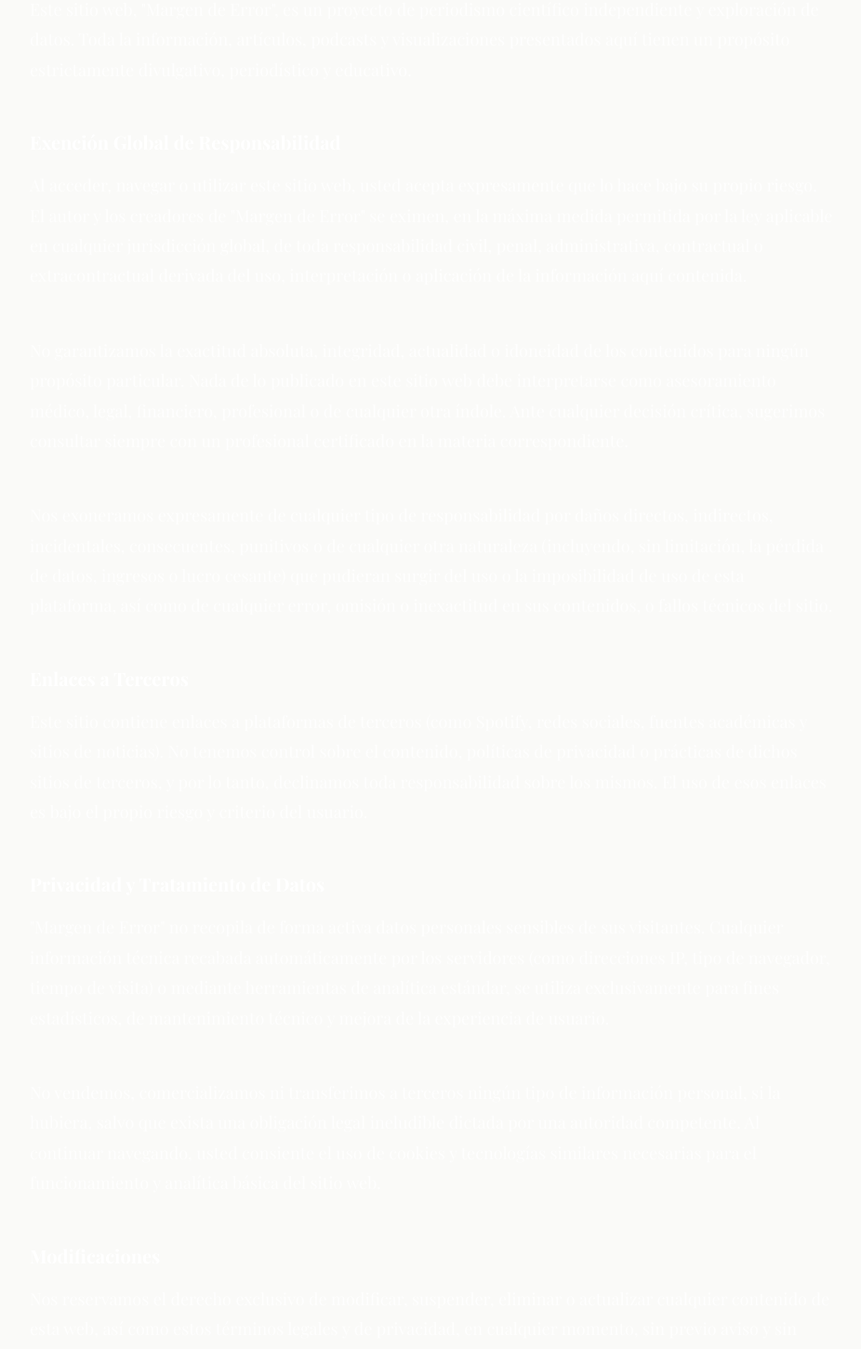
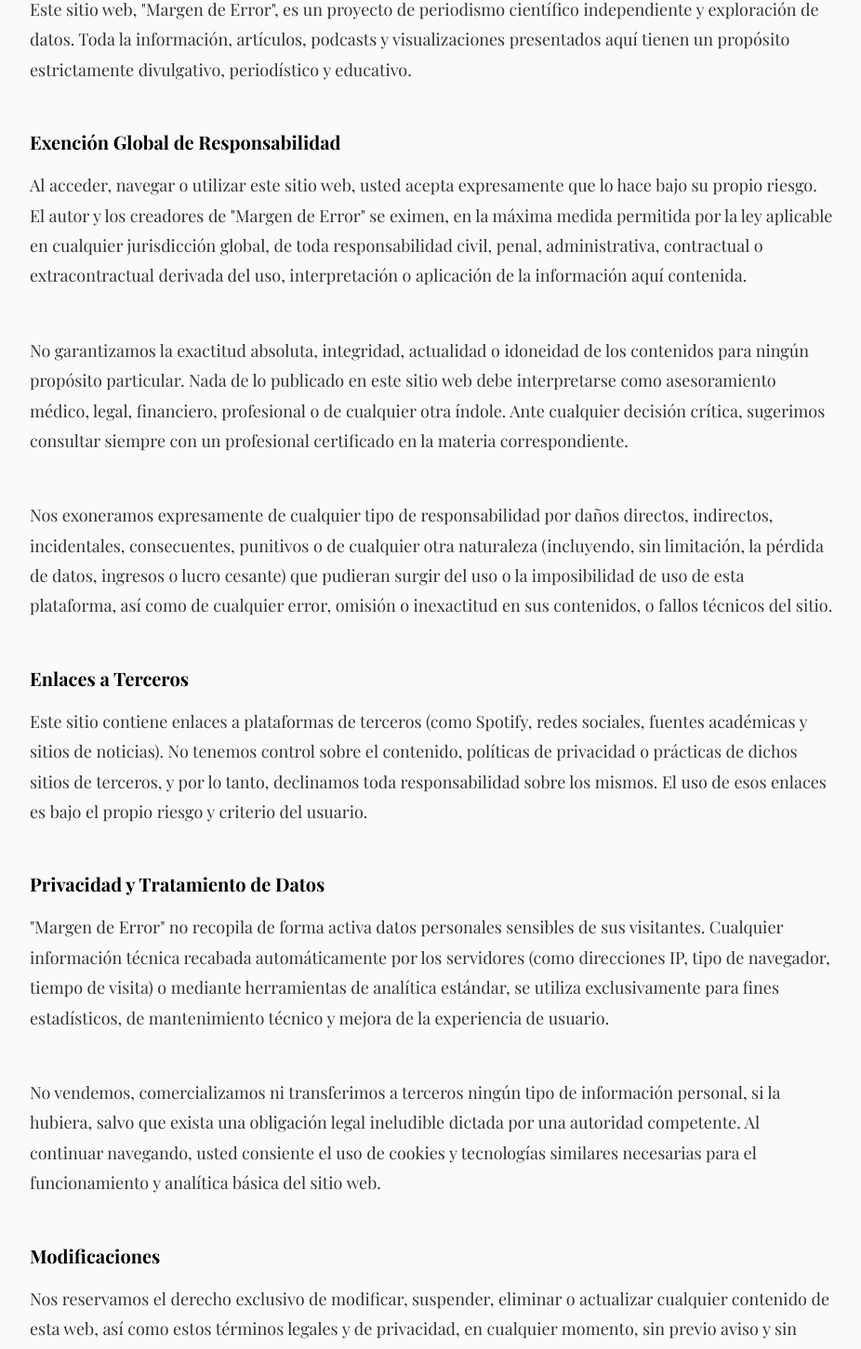
Before and after one commit to margendeerror-mde/margen-de-error, a Next.js app: page /privacidad in a window 1280 px wide. Shown: the part 296-1747 px from the top of the page at 93% size, without its empty margins (176-1102 px from the left). Built offline with nearby package versions, Linux system fonts and the light colour scheme.

Commit message:
Fix privacy policy text color and limit/sort newsletter posts

```diff
--- a/app/privacidad/page.tsx
+++ b/app/privacidad/page.tsx
@@ -8,12 +8,12 @@ export default function PrivacidadPage() {
         <h1 className="font-serif text-4xl mb-8">Política de Privacidad y Términos Legales</h1>
         <p className="tag-text !text-accent">EXENCIÓN GLOBAL DE RESPONSABILIDAD</p>
       </header>
-      <div className="prose prose-lg content-serif text-white/80 space-y-6">
+      <div className="prose prose-lg content-serif text-black/80 space-y-6">
         <p>
           Este sitio web, "Margen de Error", es un proyecto de periodismo científico independiente y exploración de datos. Toda la información, artículos, podcasts y visualizaciones presentados aquí tienen un propósito estrictamente divulgativo, periodístico y educativo.
         </p>
 
-        <h2 className="text-xl font-bold text-white mt-8 mb-4">Exención Global de Responsabilidad</h2>
+        <h2 className="text-xl font-bold text-black mt-8 mb-4">Exención Global de Responsabilidad</h2>
         <p>
           Al acceder, navegar o utilizar este sitio web, usted acepta expresamente que lo hace bajo su propio riesgo. El autor y los creadores de "Margen de Error" se eximen, en la máxima medida permitida por la ley aplicable en cualquier jurisdicción global, de toda responsabilidad civil, penal, administrativa, contractual o extracontractual derivada del uso, interpretación o aplicación de la información aquí contenida.
         </p>
@@ -24,12 +24,12 @@ export default function PrivacidadPage() {
           Nos exoneramos expresamente de cualquier tipo de responsabilidad por daños directos, indirectos, incidentales, consecuentes, punitivos o de cualquier otra naturaleza (incluyendo, sin limitación, la pérdida de datos, ingresos o lucro cesante) que pudieran surgir del uso o la imposibilidad de uso de esta plataforma, así como de cualquier error, omisión o inexactitud en sus contenidos, o fallos técnicos del sitio.
         </p>
 
-        <h2 className="text-xl font-bold text-white mt-8 mb-4">Enlaces a Terceros</h2>
+        <h2 className="text-xl font-bold text-black mt-8 mb-4">Enlaces a Terceros</h2>
         <p>
           Este sitio contiene enlaces a plataformas de terceros (como Spotify, redes sociales, fuentes académicas y sitios de noticias). No tenemos control sobre el contenido, políticas de privacidad o prácticas de dichos sitios de terceros, y por lo tanto, declinamos toda responsabilidad sobre los mismos. El uso de esos enlaces es bajo el propio riesgo y criterio del usuario.
         </p>
 
-        <h2 className="text-xl font-bold text-white mt-8 mb-4">Privacidad y Tratamiento de Datos</h2>
+        <h2 className="text-xl font-bold text-black mt-8 mb-4">Privacidad y Tratamiento de Datos</h2>
         <p>
           "Margen de Error" no recopila de forma activa datos personales sensibles de sus visitantes. Cualquier información técnica recabada automáticamente por los servidores (como direcciones IP, tipo de navegador, tiempo de visita) o mediante herramientas de analítica estándar, se utiliza exclusivamente para fines estadísticos, de mantenimiento técnico y mejora de la experiencia de usuario.
         </p>
@@ -37,7 +37,7 @@ export default function PrivacidadPage() {
           No vendemos, comercializamos ni transferimos a terceros ningún tipo de información personal, si la hubiera, salvo que exista una obligación legal ineludible dictada por una autoridad competente. Al continuar navegando, usted consiente el uso de cookies y tecnologías similares necesarias para el funcionamiento y analítica básica del sitio web.
         </p>
 
-        <h2 className="text-xl font-bold text-white mt-8 mb-4">Modificaciones</h2>
+        <h2 className="text-xl font-bold text-black mt-8 mb-4">Modificaciones</h2>
         <p>
           Nos reservamos el derecho exclusivo de modificar, suspender, eliminar o actualizar cualquier contenido de esta web, así como estos términos legales y de privacidad, en cualquier momento, sin previo aviso y sin asumir ninguna obligación por ello.
         </p>
--- a/components/NewsletterArchive.tsx
+++ b/components/NewsletterArchive.tsx
@@ -20,7 +20,9 @@ export default function NewsletterArchive() {
         const res = await fetch('/api/newsletter-posts');
         if (res.ok) {
           const data = await res.json();
-          setPosts(data.data || []);
+          const allPosts = data.data || [];
+          const sorted = allPosts.sort((a: BeehiivPost, b: BeehiivPost) => new Date(b.publish_date).getTime() - new Date(a.publish_date).getTime());
+          setPosts(sorted.slice(0, 2));
         }
       } catch (err) {
         console.error('Error fetching posts:', err);
```
